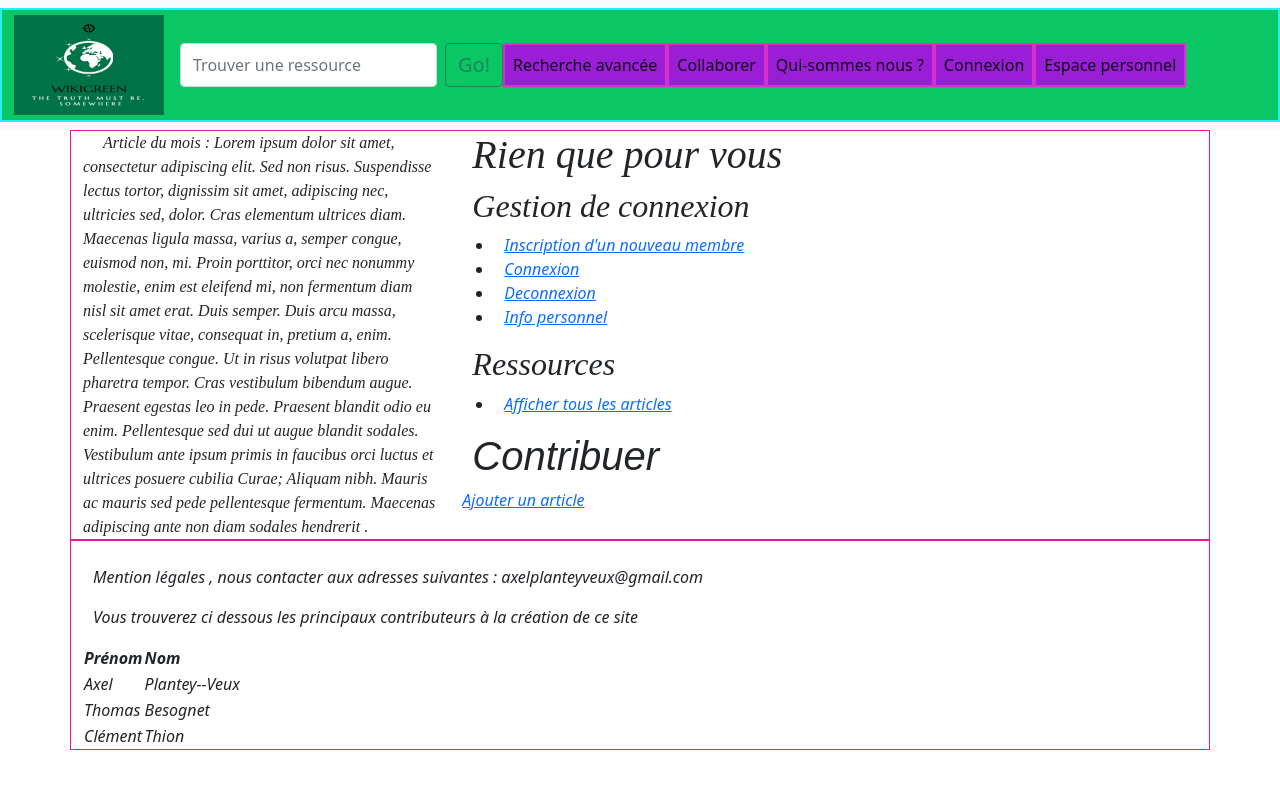
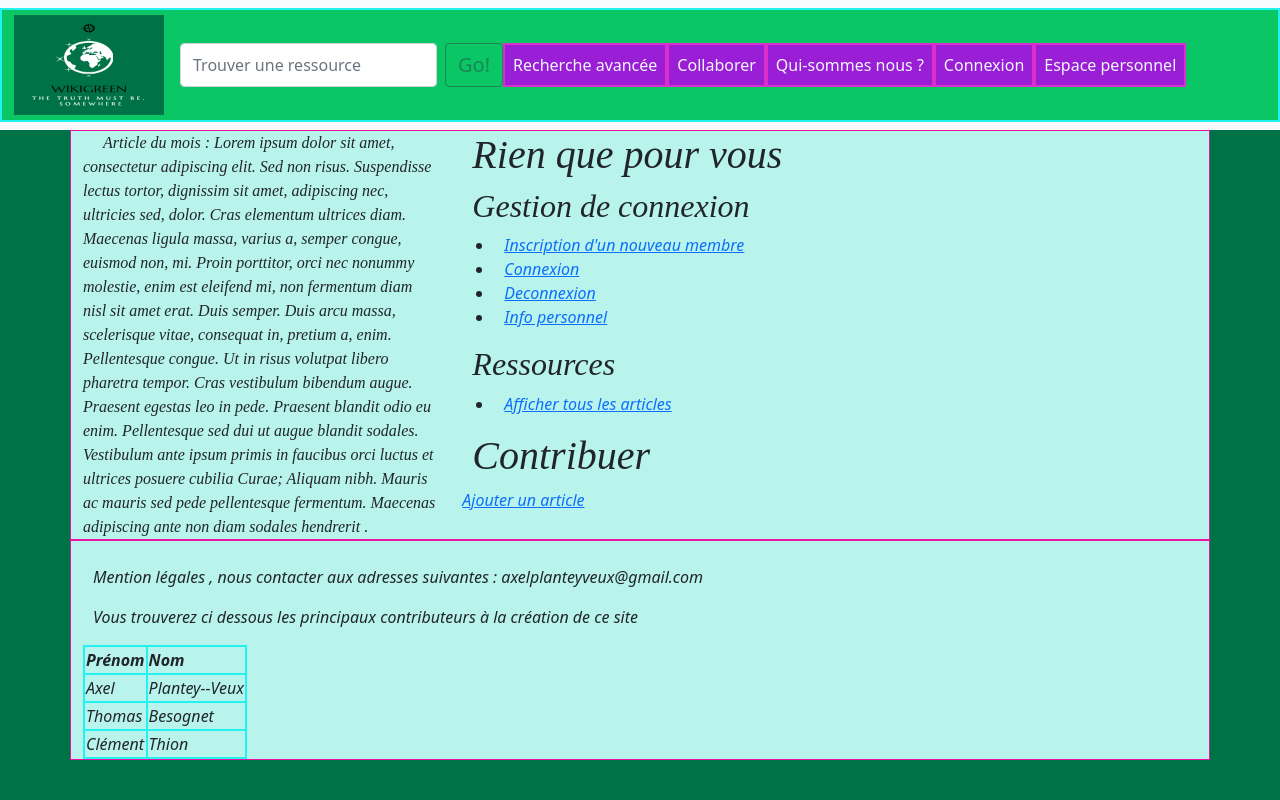
Before and after one commit to CThion/wikigreen, a PHP site: page /index.php in a window 1280 px wide. Run offline with PHP 8.4, Linux system fonts and the light colour scheme; a stand-in replaces the project's code that opens the database connection.

Commit message:
Maj CSS
Ajout de bordures et de couleurs d'arriére plan

```diff
--- a/css/notrestyle-bootstrap.css
+++ b/css/notrestyle-bootstrap.css
@@ -1,3 +1,35 @@
+body
+{
+	background-color:#007248;
+}
+table
+{
+
+	border-color: #23F3F0;
+	border-width: 2px;
+	border-style : solid;
+}
+th
+{
+
+	border-color: #23F3F0;
+	border-width: 2px;
+	border-style : solid;
+}
+tr
+{
+
+	border-color: #23F3F0;
+	border-width: 2px;
+	border-style : solid;
+}
+td
+{
+
+	border-color: #23F3F0;
+	border-width: 2px;
+	border-style : solid;
+}
 .btn
 {
 font-size: 20px;
@@ -57,6 +89,7 @@ font-size: 20px;
 	border-color: #EC13A7 ;
 	border-width: 1px;
 	border-style : solid;
+	background-color: #B8F4EC ;
 }
 
 #centre
@@ -65,6 +98,7 @@ font-size: 20px;
 	border-color: #DA2FCB;
 	border-width: 2px;
 	border-style : solid;
+	color: #F3F7FF;
 
 }
 
@@ -98,6 +132,6 @@ font-size: 20px;
 }
 #contribuer
 {
-	font-family: Arial;
+	font-family: Windsor;
 	font-style: Italic;
 }
```
